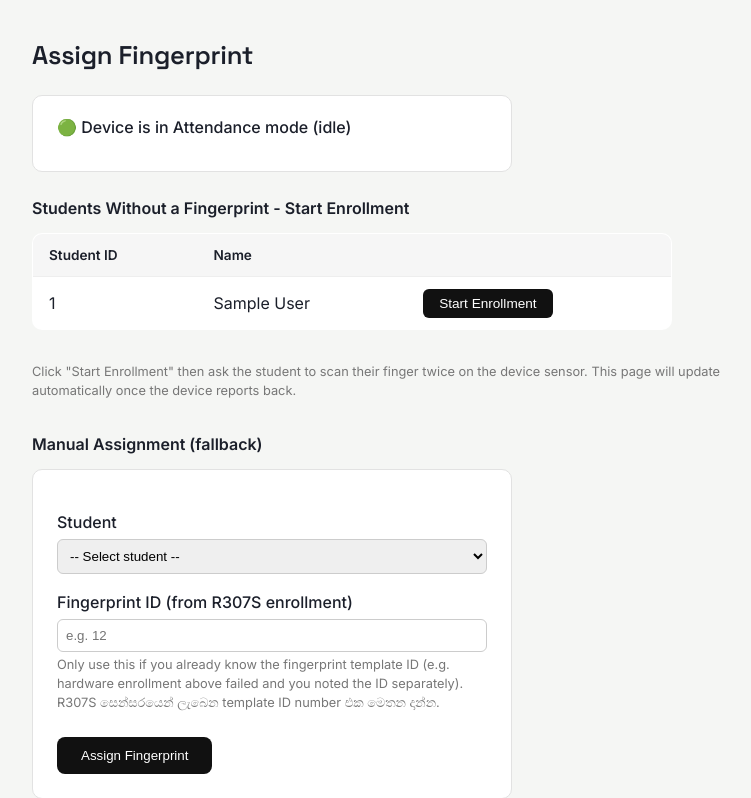
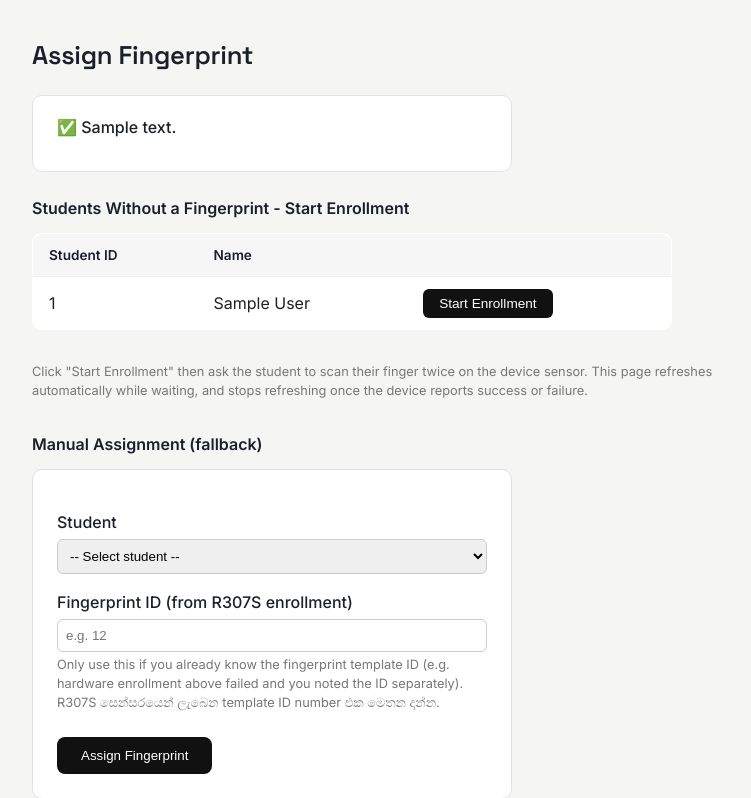
Before and after one commit to didulah/mini_project, a Flask app: template templates/admin_assign_fingerprint.html in a window 1280 px wide. Shown: the part 57-855 px from the top of the page, without its empty margins (242-993 px from the left). Run offline with Flask 3, Linux system fonts and the light colour scheme; the template is opened without the code that fills it: values that come from a table or form of the project are taken from there, others are empty; tables that the repository leaves empty hold one stand-in row (values such as "Sample post").

Commit message:
auto-refresh logic for better user experience

```diff
--- a/templates/admin_assign_fingerprint.html
+++ b/templates/admin_assign_fingerprint.html
@@ -46,7 +46,7 @@
         color: #555;
     }
 
-    /* --- NEW: device status + live enrollment table --- */
+    /* --- device status + live enrollment table --- */
     .status-card {
         background: #fff;
         border: 1px solid #e2e2e2;
@@ -114,12 +114,16 @@
 <h1>Assign Fingerprint</h1>
 
 <!-- ===================== Device / Enrollment Status ===================== -->
-<div class="status-card" id="enrollment-status">
-    <p id="status-line">
+<div class="status-card">
+    <p>
         {% if device_state.mode == "ENROLLMENT" %}
             🟡 Waiting for fingerprint scan
             {% if device_state.student %}for <strong>{{ device_state.student.name }}</strong> ({{ device_state.enroll_student_id }}){% endif %}
-            ...
+            ... (this page refreshes automatically)
+        {% elif device_state.enroll_status == "success" %}
+            ✅ {{ device_state.enroll_message or "Enrollment successful!" }}
+        {% elif device_state.enroll_status == "failed" %}
+            ❌ {{ device_state.enroll_message or "Enrollment failed. Try again." }}
         {% else %}
             🟢 Device is in Attendance mode (idle)
         {% endif %}
@@ -162,7 +166,8 @@
 </table>
 <div class="hint" style="margin-bottom:2rem;">
     Click "Start Enrollment" then ask the student to scan their finger twice on the
-    device sensor. This page will update automatically once the device reports back.
+    device sensor. This page refreshes automatically while waiting, and stops
+    refreshing once the device reports success or failure.
 </div>
 
 <!-- ===================== Manual fallback (original form) ===================== -->
@@ -196,40 +201,17 @@
 </div>
 {% endif %}
 
+{% if device_state.mode == "ENROLLMENT" %}
 <script>
-// Polls /admin/enrollment_status every 2 seconds so the admin sees
-// success/failure the moment the ESP32 reports back, without needing to
-// refresh the page manually.
-(function () {
-    const statusLine = document.getElementById("status-line");
-    let polling = true;
-
-    async function poll() {
-        if (!polling) return;
-        try {
-            const res = await fetch("{{ url_for('admin.enrollment_status') }}");
-            const data = await res.json();
-
-            if (data.mode === "ENROLLMENT") {
-                statusLine.textContent = "🟡 Waiting for fingerprint scan...";
-            } else if (data.enroll_status === "success") {
-                statusLine.textContent = "✅ " + (data.enroll_message || "Enrollment successful!");
-                polling = false;
-                setTimeout(() => window.location.reload(), 1500);
-            } else if (data.enroll_status === "failed") {
-                statusLine.textContent = "❌ " + (data.enroll_message || "Enrollment failed. Try again.");
-                polling = false;
-                setTimeout(() => window.location.reload(), 2500);
-            } else {
-                statusLine.textContent = "🟢 Device is in Attendance mode (idle)";
-            }
-        } catch (err) {
-            // Network hiccup - just try again on the next tick.
-        }
-        setTimeout(poll, 2000);
-    }
-
-    poll();
-})();
+    // Enrollment is in progress on the device - keep refreshing the whole
+    // page every 3 seconds until the server reports the device is back
+    // in ATTENDANCE mode (success or failure recorded via /api/enroll_result).
+    // This condition is decided server-side (Jinja), so once mode flips
+    // back to ATTENDANCE, this script block is no longer rendered at all
+    // and the auto-refresh stops on its own.
+    setTimeout(function () {
+        window.location.reload();
+    }, 3000);
 </script>
+{% endif %}
 {% endblock %}
```
